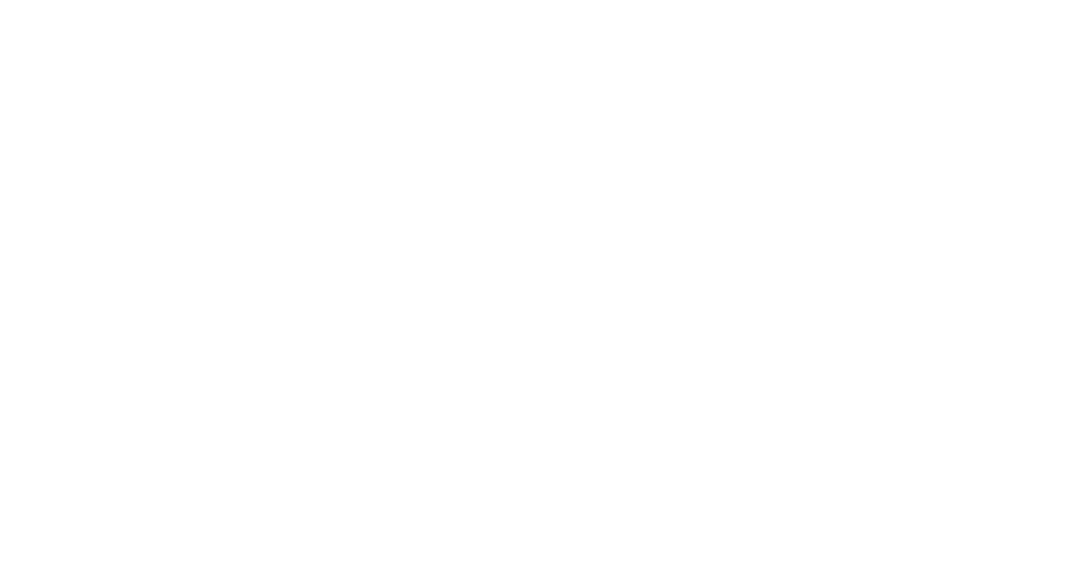
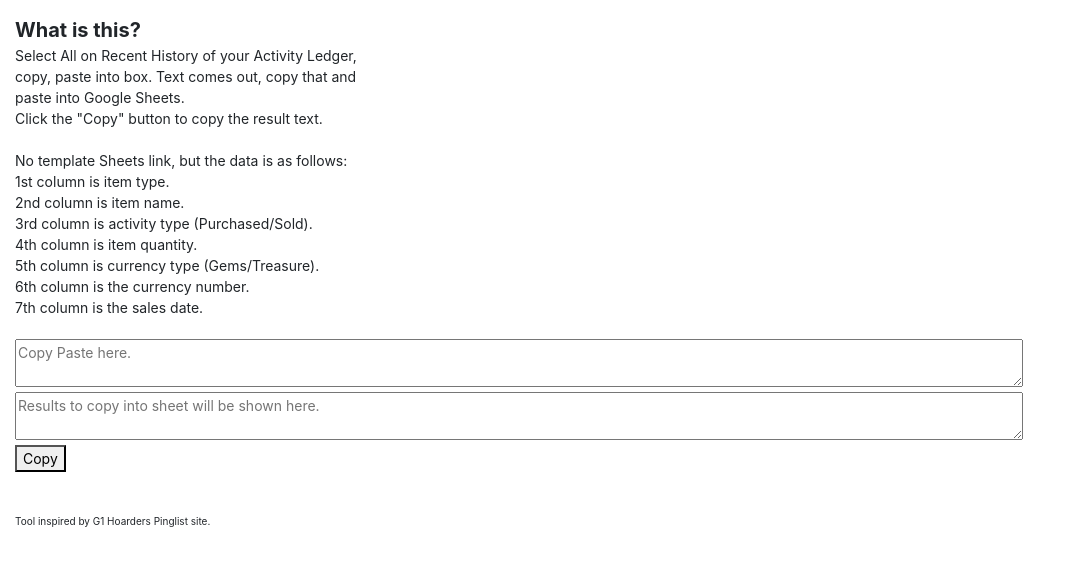
Before and after one commit to Blue-Latios/FRStuff, a Nuxt app: page /history-to-sheets in a window 1280 px wide. Before the commit this address had no page. Shown: the top 566 px of the page, without its empty margins (0-1071 px from the left). Built offline with nearby package versions, Linux system fonts and the light colour scheme.

Commit message:
Added some more tools

```diff
--- a/pages/dragon-to-sheets/index.vue
+++ b/pages/dragon-to-sheets/index.vue
@@ -40,7 +40,7 @@ ul {
 const HTMLParser = require('node-html-parser');
 
 function buildString(t) {
-	const r = HTMLParser.parse(t)
+	const r = HTMLParser.parse(t);
 
 	//data extraction
 
@@ -68,7 +68,6 @@ function buildString(t) {
 	const iconvalues = phys.querySelectorAll(".dragon-profile-stat-icon-value");
 	let primaryColor = iconvalues[0].childNodes[0].text.trim();
 	let primaryGene = iconvalues[0].querySelector("strong").text.split(" (")[0]; //split to remove ancient gene variant
-	console.log(primaryColor);
 	let secondaryColor = iconvalues[1].childNodes[0].text.trim();
 	let secondaryGene = iconvalues[1].querySelector("strong").text.split(" (")[0];
 	let tertiaryColor = iconvalues[2].childNodes[0].text.trim();
@@ -128,7 +127,8 @@ export default {
 			let pastedText = '';
 			try {
 				if (window.clipboardData && window.clipboardData.getData) { // IE
-					pastedText = window.clipboardData.getData('Text');
+					pastedText = window.clipboardData.getData('Text'); //unresolved
+					alert('May not work in Internet Explorer');
 				} else if (e.clipboardData && e.clipboardData.getData) {
 					pastedText = e.clipboardData.getData('text/html');
 				}
--- /dev/null
+++ b/pages/history-to-sheets/index.vue
@@ -0,0 +1,159 @@
+<template>
+<div class="container">
+  <div class="text-bold">What is this?<br>
+  </div>
+  Select All on Recent History of your Activity Ledger,<br>
+  copy, paste into box. Text comes out, copy that and<br>
+  paste into Google Sheets.<br>
+  Click the "Copy" button to copy the result text.<br><br>
+
+  No template Sheets link, but the data is as follows:<br>
+  1st column is item type.<br>
+  2nd column is item name.<br>
+  3rd column is activity type (Purchased/Sold).<br>
+  4th column is item quantity.<br>
+  5th column is currency type (Gems/Treasure).<br>
+  6th column is the currency number.<br>
+  7th column is the sales date.<br><br>
+
+  <textarea v-model="textStuff" placeholder="Copy Paste here." @paste="htmlPaste" style="width:90%;"></textarea><br>
+  <textarea v-model="results" class="results" ref="res" placeholder="Results to copy into sheet will be shown here." style="width:90%;"></textarea><br>
+  <button @click="copyText">Copy</button><br><br><br>
+
+  <div class="footnote" style="font-size: 10px;">Tool inspired by G1 Hoarders Pinglist site.</div>
+</div></template>
+
+<style>
+.container {
+	padding: 10px;
+	margin: 5px;
+	font-size: 14px;
+}
+.text-bold {
+	font-weight: bold;
+	font-size: 20px;
+}
+.results {
+	color:#777;
+}
+ul {
+	margin-bottom: 0;
+}
+</style>
+
+<script>
+const HTMLParser = require('node-html-parser');
+
+function buildString(t) {
+	const r = HTMLParser.parse(t);
+
+	//data extraction
+	const pattern = /itemicon-([^]*?)-(prev|scry)/;
+	const img_pattern = /\/cms\/([^]*?)\//;
+	const currency_pattern = /icon_([^]*?)\.png/;
+
+	//header
+	let rows = r.querySelectorAll(".itemicon");
+	let lefts = r.querySelectorAll(".ah-listing-left");
+	let rights = r.querySelectorAll(".ah-listing-right");
+	let str = '';
+
+	for (let i = 0; i < rows.length; i++) {
+		//prepare variables
+		let type;
+		let name;
+		let sale_type;
+		let quantity;
+		let currency;
+		let amount;
+		let date;
+
+		//first div
+		if (rows[i].getAttribute("href")) { //dragon sales have href attr
+			type = "Dragon";
+			name = '#' + rows[i].getAttribute("href").split("/").slice(-1);
+			quantity = '1';
+		} else {
+			let classnames = rows[i].getAttribute("class").split(" ");
+			let item_type;
+			if (classnames.length == 3) {
+				item_type = pattern.exec(classnames[1])[1].trim();
+				if (item_type == "fam") item_type = "Familiar";
+			} else {
+				item_type = img_pattern.exec(rows[i].querySelector("img").getAttribute("src"))[1].trim();
+			}
+			type = item_type[0].toUpperCase() + item_type.slice(1);
+			name = rows[i].getAttribute("data-name");
+			quantity = rows[i].getAttribute("data-quantity");
+		}
+
+		//second div
+		let sale_desc = lefts[i].querySelectorAll("div")[2];
+		sale_type = sale_desc.querySelector("b").text;
+		date = sale_desc.text.trim().split("on ")[1];
+
+		//third div
+		let currency_img = rights[i].querySelector("img").getAttribute("src");
+		currency = currency_pattern.exec(currency_img)[1].trim();
+		currency = currency[0].toUpperCase() + currency.slice(1);
+		amount = rights[i].querySelector(".ah-listing-cost").text;
+
+		//string building
+		let row_str = type;
+		row_str += '\t' +  name;
+		row_str += '\t' +  sale_type;
+		row_str += '\t' +  quantity;
+		row_str += '\t' +  currency;
+		row_str += '\t' +  amount;
+		row_str += '\t' +  date;
+
+		str += row_str + '\n';
+	}
+
+	return str;
+}
+
+export default {
+	data() {
+		return {
+			results: '',
+			textStuff: '',
+		};
+	},
+	head() {
+		return {
+			title: "Recent History to Sheets",
+		};
+	},
+	methods: {
+		htmlPaste(e) {
+			let pastedText = '';
+			try {
+				if (window.clipboardData && window.clipboardData.getData) { // IE
+					pastedText = window.clipboardData.getData('Text'); //unresolved
+					alert('May not work in Internet Explorer');
+				} else if (e.clipboardData && e.clipboardData.getData) {
+					pastedText = e.clipboardData.getData('text/html');
+				}
+
+				this.processInput(pastedText);
+			} catch(e) {
+				alert('Error! Not valid pasted data.');
+			}
+		},
+		processInput(t) {
+			try {
+				this.results = buildString(t);
+			} catch(e) {
+				alert('Not valid AH data?');
+			}
+		},
+		copyText() {
+			this.$refs.res.select();
+			document.execCommand('copy');
+			this.$refs.res.blur();
+			this.results="Text copied successfully!";
+		}
+	}
+}
+</script>
--- a/pages/index.vue
+++ b/pages/index.vue
@@ -11,5 +11,11 @@
 	<ul>
 		<li><NuxtLink to="/dragon-to-sheets/">Dragon to Sheets</NuxtLink></li>
 	</ul>
+	<ul>
+		<li><NuxtLink to="/lair-to-sheets/">Lair to Sheets</NuxtLink></li>
+	</ul>
+	<ul>
+		<li><NuxtLink to="/history-to-sheets/">Recent History to Sheets</NuxtLink></li>
+	</ul>
 	<NuxtChild />
 </div></template>
--- /dev/null
+++ b/pages/lair-to-sheets/index.vue
@@ -0,0 +1,198 @@
+<template>
+<div class="container">
+  <div class="text-bold">What is this?<br>
+  </div>
+  Go to Lair/Den page, go to Page Source, copy all and paste into box.<br>
+  Text comes out, copy that and paste into Google Sheets.<br>
+  Click the "Copy" button to copy the result text.<br><br>
+
+  <div class="text-bold">Sheets link:<br>
+  </div>
+
+  https://docs.google.com/spreadsheets/d/1PwXIpCnLr10SYvqNkqX5B2DW9P-QlvUXQ9qA8o5AjY8<br><br>
+
+  <div class="text-bold">Page Source?<br>
+  </div>
+  It's the part of a webpage where all you see is text. On Firefox, right click<br>
+  a blank area of a page, one of the options is "View Page Source". Click it,<br>
+  then select all of the text (Ctrl+A), then copy and paste it into the box.<br><br>
+
+  <textarea v-model="textStuff" placeholder="Copy Paste here." @paste="htmlPaste" style="width:90%;"></textarea><br>
+  <textarea v-model="results" class="results" ref="res" placeholder="Results to copy into sheet will be shown here." style="width:90%;"></textarea><br>
+  <button @click="copyText">Copy</button><br><br><br>
+
+  <div class="footnote" style="font-size: 10px;">Tool inspired by G1 Hoarders Pinglist site.</div>
+</div></template>
+
+<style>
+.container {
+	padding: 10px;
+	margin: 5px;
+	font-size: 14px;
+}
+.text-bold {
+	font-weight: bold;
+	font-size: 20px;
+}
+.results {
+	color:#777;
+}
+ul {
+	margin-bottom: 0;
+}
+</style>
+
+<script>
+
+function buildString(t, i) {
+
+	//tooltip data extraction
+	const pattern = />([^<>]*)<\/div>/g;
+	let data = [];
+	let matches;
+
+	while ((matches = pattern.exec(t)) !== null) {
+		const captureString = matches[1];
+		data.push(captureString);
+	}
+
+	//const n = 11; //11 substrings found in dragontip class pattern regex search
+
+	let name = data[0].trim();
+
+	let desc = data[1].trim().split(" ");
+	let breed = desc[0];
+	let gender = desc[1];
+
+	let level = data[2].trim().split(" ")[1];
+
+	let id = data[3].trim();
+	//let age = data[4].trim();
+	let gen = (data[5].trim().length == 0 ? "1" : "2+"); //only newlines and spaces found if First Generation
+
+	let prim = data[6].trim().split(" ");
+	let primaryColor = prim[0];
+	let primaryGene = prim[1];
+	let sec = data[7].trim().split(" ");
+	let secondaryColor = sec[0];
+	let secondaryGene = sec[1];
+	let tert = data[8].trim().split(" ");
+	let tertiaryColor = tert[0];
+	let tertiaryGene = tert[1];
+
+	let eye_type = data[9].trim().split(" ");
+	let element = eye_type[0];
+	let eyes = eye_type[1];
+
+	//let food_type = data[10].trim();
+
+	//icons data extraction
+	let isPermabab = (i.includes("#icon-eternal-youth-tooltip") ? "Yes" : "No");
+	let isSilhouette = (i.includes("#icon-silhouette-tooltip") ? "Yes" : "No");
+
+	console.log("c OK");
+
+	//string building
+	let str = '';
+	str += name;
+	str += '\t' + gender;
+	str += '\t' + breed;
+	str += '\t' + primaryColor;
+	str += '\t' + primaryGene;
+	str += '\t' + secondaryColor;
+	str += '\t' + secondaryGene;
+	str += '\t' + tertiaryColor;
+	str += '\t' + tertiaryGene;
+	str += '\t' + element;
+	str += '\t' + eyes;
+	str += '\t' + gen;
+	str += '\t' + isPermabab;
+	str += '\t' + isSilhouette;
+	str += '\t' + id;
+	str += '\t' + level;
+	console.log("passed");
+	return str;
+}
+
+function buildStrings(page) {
+
+	//get dragontip data
+	const dragontip_pattern = /class="dragontip"([^]*?)\[Click to see details about this dragon\.\]/g;
+	let data = [];
+	let matches;
+
+	while ((matches = dragontip_pattern.exec(page)) !== null) {
+		const captureString = matches[1].trim();
+		data.push(captureString);
+	}
+
+	//get icons data
+	const icons_pattern = /class="lair-page-dragon-tumbnail lair-dragon-tooltip" rel="#dragontip-([^]*?)(class="lair-page-dragon"|class="lair-pagination")/g;
+	//start string regex is so to get the first part of string is the ID
+	let icons = [];
+	while ((matches = icons_pattern.exec(page)) !== null) {
+		const captureString = matches[1].trim();
+		icons.push(captureString);
+	}
+
+	//sort the icons data
+	function compareStringsByNumber(a, b) {
+		const numA = a.substring(0, a.indexOf(`">`));
+		const numB = b.substring(0, b.indexOf(`">`));
+		return numA - numB;
+	}
+
+	icons.sort(compareStringsByNumber);
+
+	//string building
+	let strAll = '';
+	for (let i = 0; i < data.length; i++) {
+		strAll += buildString(data[i], icons[i]) + '\n';
+	}
+	return strAll;
+}
+
+export default {
+	data() {
+		return {
+			results: '',
+			textStuff: '',
+		};
+	},
+	head() {
+		return {
+			title: "Lair to Sheets",
+		};
+	},
+	methods: {
+		htmlPaste(e) {
+			let pastedText = '';
+			try {
+				if (window.clipboardData && window.clipboardData.getData) { // IE
+					pastedText = window.clipboardData.getData('Text'); //unresolved
+					alert('May not work in Internet Explorer');
+				} else if (e.clipboardData && e.clipboardData.getData) {
+					pastedText = e.clipboardData.getData('text');
+				}
+
+				this.processInput(pastedText);
+			} catch(e) {
+				alert('Error! Not valid pasted data.');
+			}
+		},
+		processInput(t) {
+			try {
+				this.results = buildStrings(t);
+			} catch(e) {
+				alert('Not valid lair data?');
+			}
+		},
+		copyText() {
+			this.$refs.res.select();
+			document.execCommand('copy');
+			this.$refs.res.blur();
+			this.results="Text copied successfully!";
+		}
+	}
+}
+</script>
```
